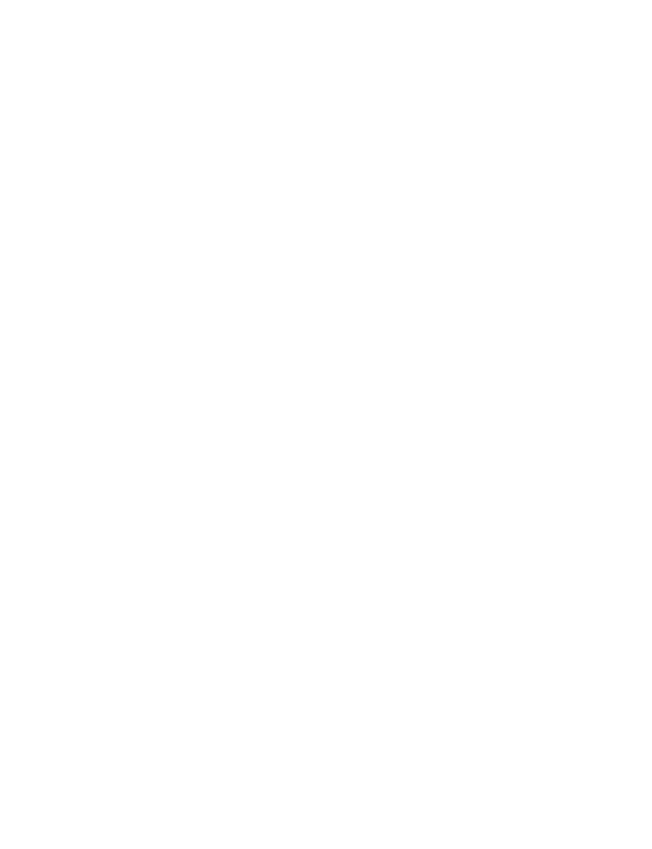
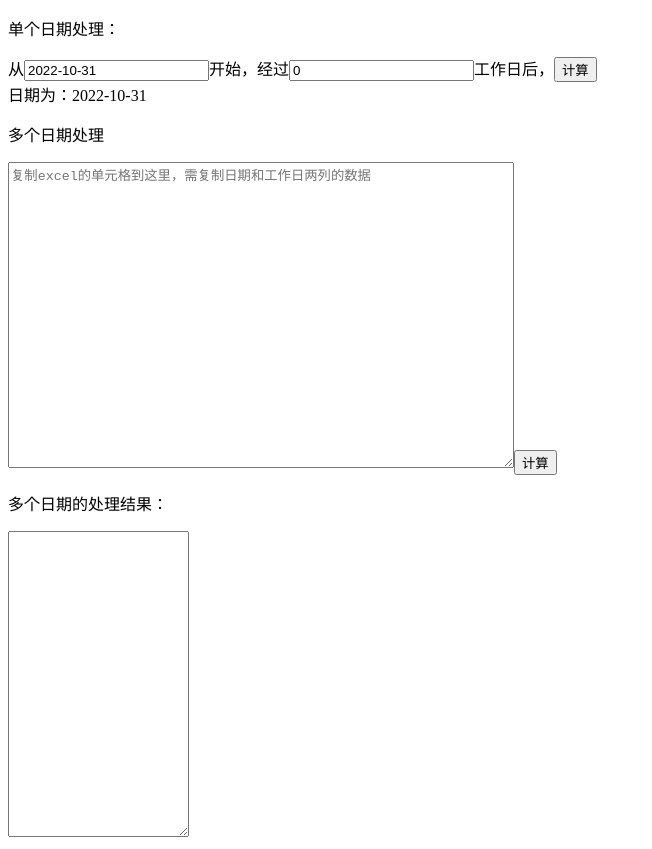
Before and after one commit to mfoonirlee/calendar, a plain HTML site: page index.html in a window 1280 px wide. Shown: the whole page, without its empty margins (0-652 px from the left). Before the commit the page ends 800 px from the top, so only its background shows below. Drawn offline with Linux system fonts and the light colour scheme; the site is published under a folder, as on GitHub Pages, so addresses that start at the root find nothing.

Commit message:
Update index.html

```diff
--- a/index.html
+++ b/index.html
@@ -1 +1 @@
-<!DOCTYPE html><html lang="en"><head><meta charset="utf-8"><meta name="viewport" content="width=device-width, initial-scale=1.0"><meta http-equiv="X-UA-Compatible" content="ie=edge"><title>calendar</title></head><body> <div id="root"></div> <script type="module" src="/index.40bc4b0c.js"></script> </body></html>
+<!DOCTYPE html><html lang="en"><head><meta charset="utf-8"><meta name="viewport" content="width=device-width, initial-scale=1.0"><meta http-equiv="X-UA-Compatible" content="ie=edge"><title>calendar</title></head><body> <div id="root"></div> <script type="module" src="./index.40bc4b0c.js"></script> </body></html>
```
